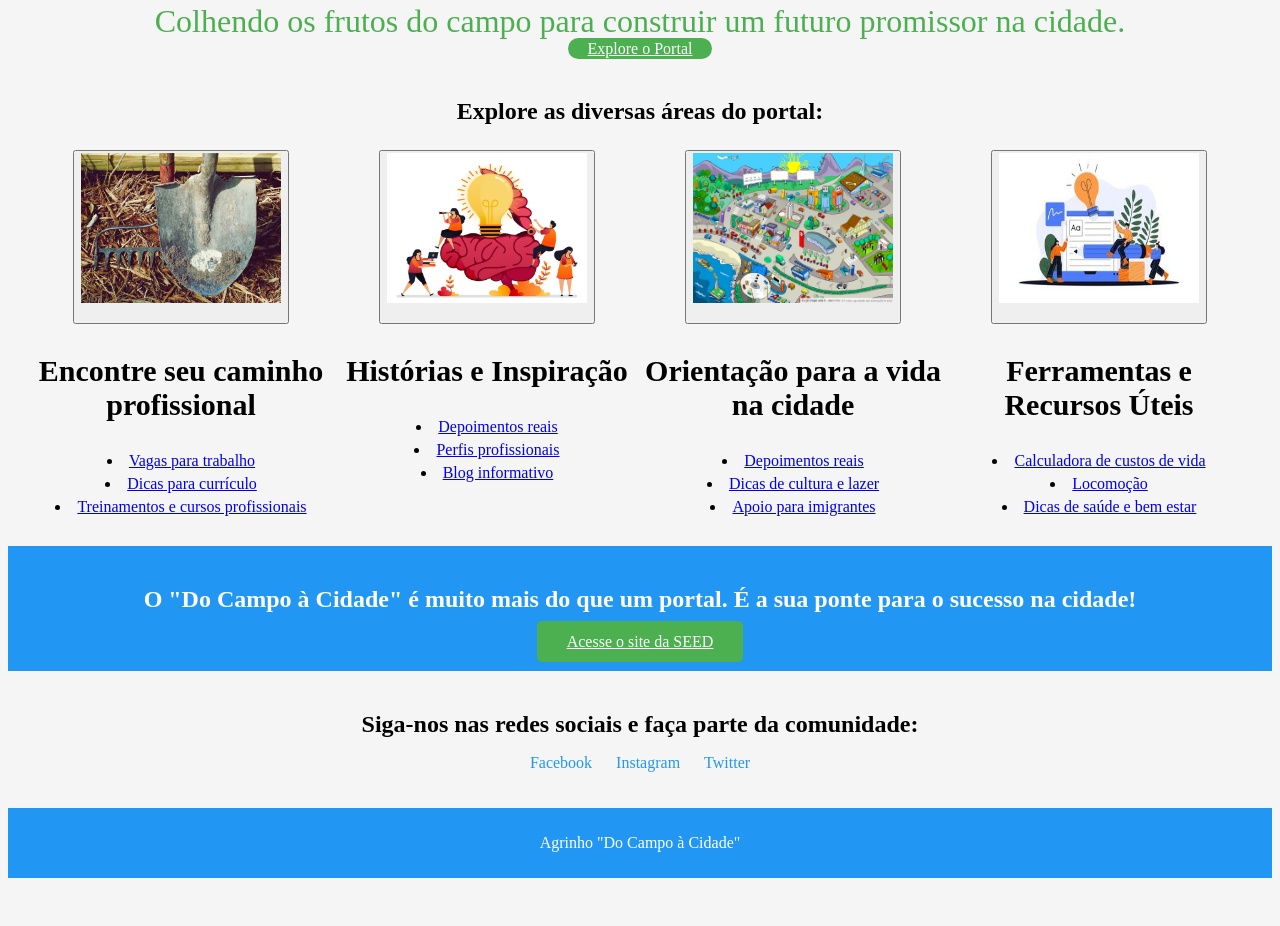
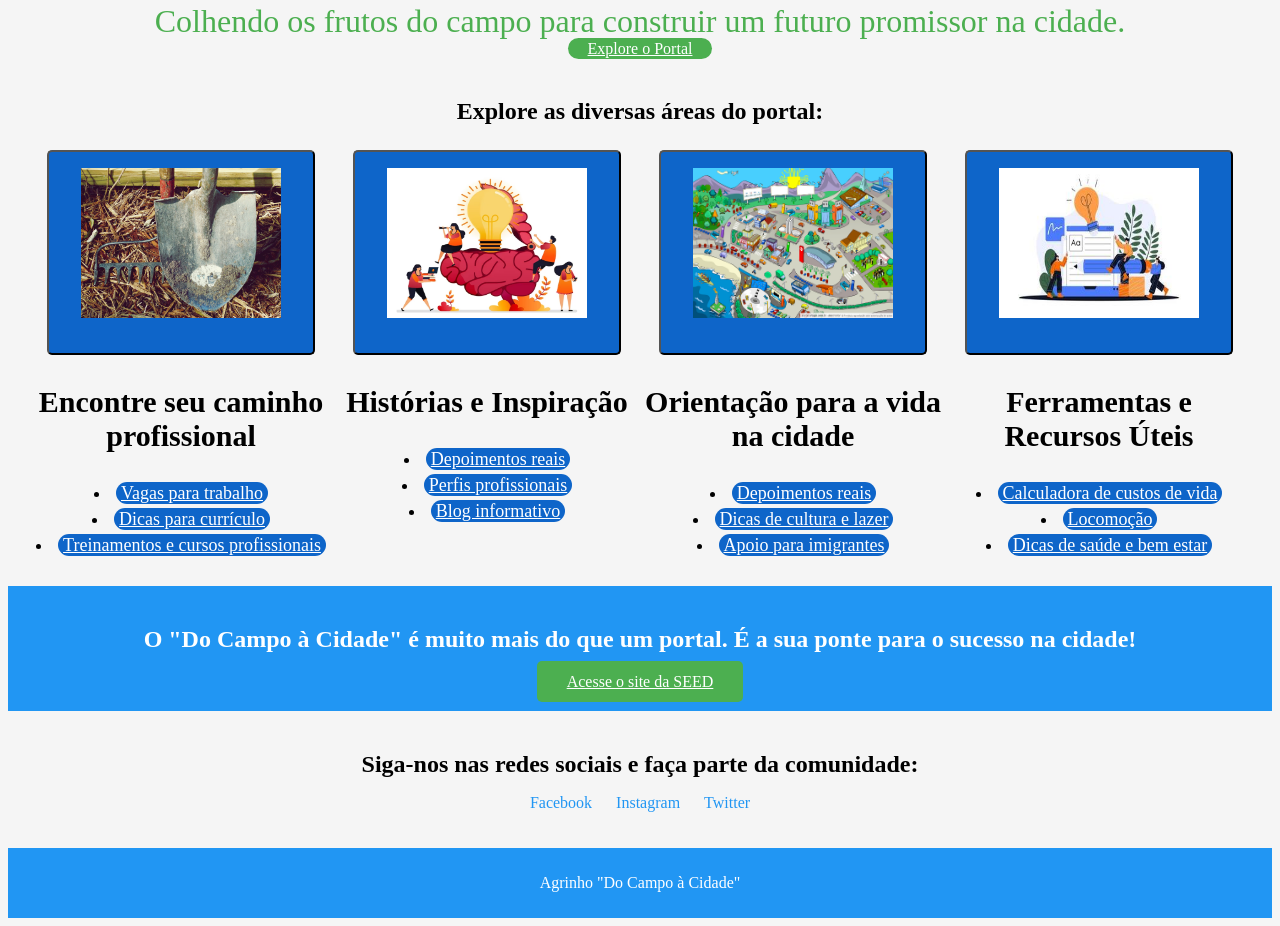
Before and after one commit to RamonDin0/agriiiinho, a plain HTML site: page index.html in a window 1280 px wide. Shown: the part 793-1719 px from the top of the page. Before the commit the page ends 1679 px from the top, so only its background shows below. Drawn offline with Linux system fonts and the light colour scheme.

Commit message:
Update style.css

```diff
--- a/style.css
+++ b/style.css
@@ -146,3 +146,30 @@ footer {
     text-align: center;
     color:#000000;
 }
+
+.btn2{
+    padding: 1rem 2rem;
+    font-size: 1rem;
+    color: #111211;
+    background-color: #0e65c9;
+    border-radius: 5px;
+    cursor: pointer;
+    transition: all 0.3s ease;
+}
+
+.btn2:hover{
+    background-color: #062a97;
+}
+
+
+.btn3{
+    background-color: #0e65c9;
+    color: #fff;
+    border-radius: 100px;
+    padding: 1px 5px;
+    font-size: 18px;
+}
+
+.btn3:hover{
+      color: #02ff0a;
+}
```
